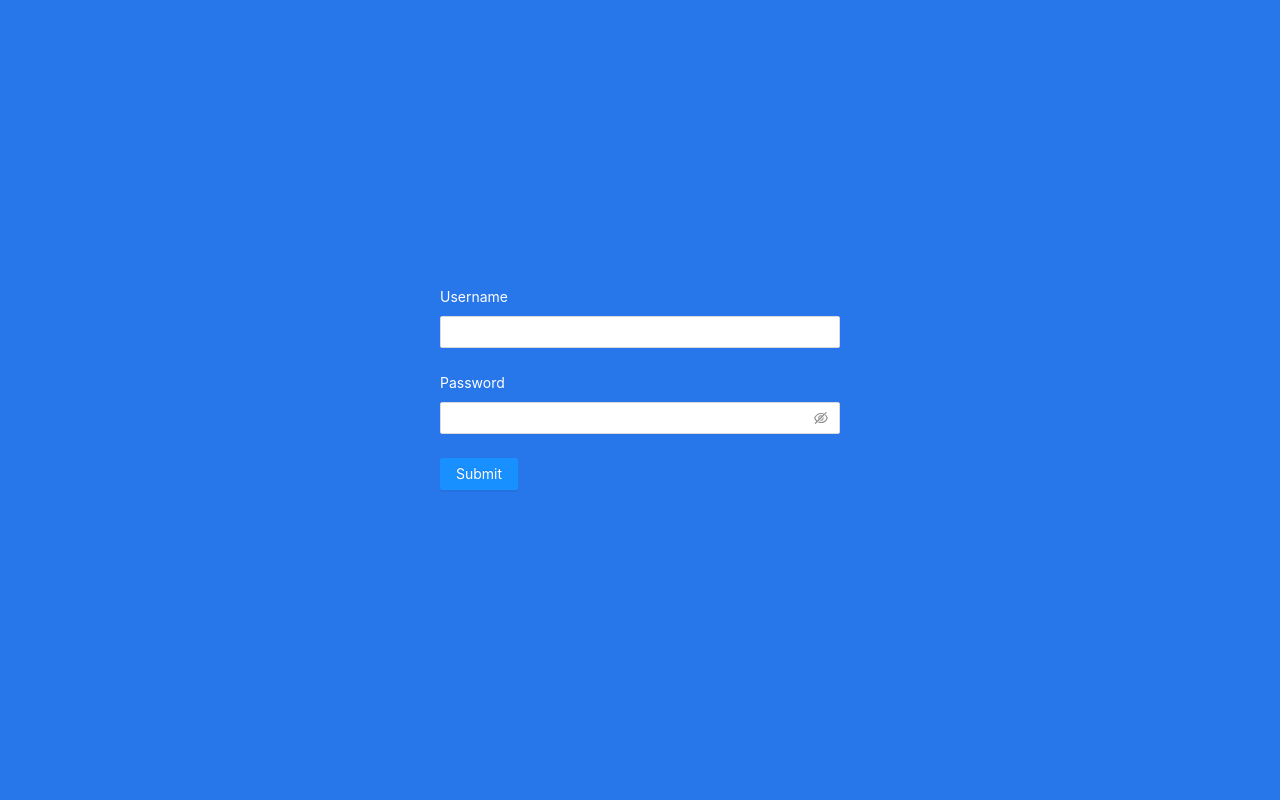
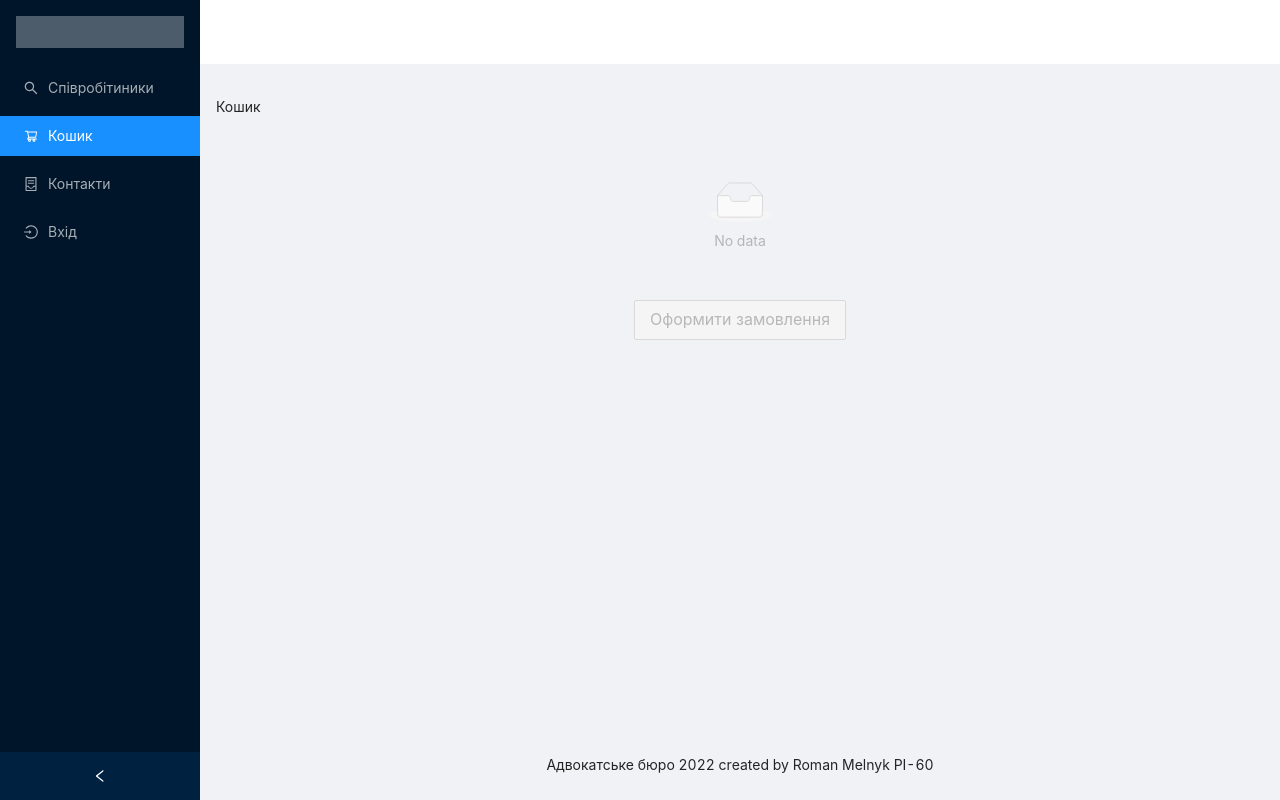
Before and after one commit to romka12254/dyploma, a React (Create React App) app: page /cart in a window 1280 px wide. Before the commit this address led to /auth. Built offline with nearby package versions, Linux system fonts and the light colour scheme.

Commit message:
add cart page

```diff
--- a/src/App.js
+++ b/src/App.js
@@ -8,18 +8,19 @@ import './App.css'
 
 
 const App = () => {
-    const {isAuth} = useSelector(store => store.auth)
-    const navigate = useNavigate()
+    // const {isAuth} = useSelector(store => store.auth)
+    // const navigate = useNavigate()
 
-    useEffect(() => {
-        if (!isAuth) {
-            navigate('/auth')
-        }
-    }, [isAuth])
+    // useEffect(() => {
+    //     if (!isAuth) {
+    //         navigate('/auth')
+    //     }
+    // }, [isAuth])
 
     return (
         <div className='app'>
-            {isAuth && <Main />}
+            {/*{isAuth && <Main />}*/}
+            <Main />
             <Routes>
                 <Route path='/auth' element={<Auth />} />
             </Routes>
--- /dev/null
+++ b/src/components/cart/cart.js
@@ -0,0 +1,75 @@
+import React from "react";
+import {useDispatch, useSelector} from "react-redux";
+import {employeesList} from "../../consts/employees";
+import {removeFromCart} from "../../redux/reducers/cart";
+import {Breadcrumb, Button, Card, List} from "antd";
+import {DeleteOutlined, ArrowRightOutlined} from '@ant-design/icons'
+import {useNavigate} from "react-router-dom";
+
+const Cart = () => {
+    const navigate = useNavigate()
+    const dispatch = useDispatch()
+    const {items: cart} = useSelector(store => store.cart)
+
+    const employeesFromCart = employeesList.filter(e => cart.includes(e.id))
+
+    return <>
+        <Breadcrumb
+            style={{
+                margin: '16px 0',
+            }}
+        >
+            <Breadcrumb.Item>Кошик</Breadcrumb.Item>
+        </Breadcrumb>
+        <div>
+            <List
+                grid={{
+                    gutter: 16,
+                    // xs: 24,
+                    // md: 12,
+                    // xl: 8,
+                    // xxl: 6,
+                }}
+                dataSource={employeesFromCart}
+                renderItem={item => (
+                    <List.Item>
+                        <Card title={
+                            <div style={{ display: 'flex', alignItems: 'center', justifyContent: 'space-between' }}>
+                                <div className="name">{item.name}</div>
+                                <div>
+                                    <Button
+                                        style={{ marginRight: '10px' }}
+                                        type="primary"
+                                        shape="circle"
+                                        icon={<ArrowRightOutlined />}
+                                        onClick={() => {
+                                            navigate(`/employees/${item.id}`)
+                                        }}
+                                    />
+                                    <Button
+                                        type="danger"
+                                        shape="circle"
+                                        icon={<DeleteOutlined />}
+                                        onClick={() => {
+                                            dispatch(removeFromCart(item.id))
+                                        }}
+                                    />
+                                </div>
+                            </div>
+                        }>
+                            {item.description}
+                        </Card>
+                    </List.Item>
+                )}
+            />
+            <Button
+                style={{ display: 'flex', margin: '0 auto' }}
+                size='large'
+                type="primary"
+                disabled={!employeesFromCart.length}
+            >Оформити замовлення</Button>
+        </div>
+    </>
+}
+
+export default Cart
--- a/src/components/employee/employee.js
+++ b/src/components/employee/employee.js
@@ -1,27 +1,50 @@
 import React from "react";
-import {Card} from "antd";
-import {useParams} from "react-router-dom";
+import {Breadcrumb, Button, Card} from "antd";
+import {useNavigate, useParams} from "react-router-dom";
 import {employeesList} from "../../consts/employees";
+import {ArrowLeftOutlined} from "@ant-design/icons";
 
 const {Meta} = Card;
 
 const Employee = () => {
+    const navigate = useNavigate()
     const {employeeId} = useParams()
     const {name, description, img} = employeesList.find(e => e.id === employeeId)
-    return <Card
+    return <>
+        <Breadcrumb
+            style={{
+                margin: '16px 0',
+            }}
+        >
+            <Breadcrumb.Item>Співробітники</Breadcrumb.Item>
+            <Breadcrumb.Item>{name}</Breadcrumb.Item>
+        </Breadcrumb>
+        <Card
             hoverable
-        cover={<img
+            // cover={}
+        >
+            <div style={{ display: 'flex' }}>
+                <Button
+                    style={{ margin: '0 10px 0 -10px' }}
+                    type="primary"
+                    shape="circle"
+                    icon={<ArrowLeftOutlined />}
+                    onClick={() => {
+                        navigate(-1)
+                    }}
+                />
+                <Meta title={name} description={description} />
+                <img
                     style={{
-                margin: '24px 24px 0',
+                        marginLeft: '50px',
                         width: '300px'
                     }}
                     alt="example"
                     src={img}
                 />
-        }
-    >
-        <Meta title={name} description={description} />
+            </div>
         </Card>
+    </>
 }
 
 export default Employee
--- a/src/components/employees/index.js
+++ b/src/components/employees/index.js
@@ -1,5 +1,5 @@
 import React from "react";
-import {Button, Card, Col, Row} from "antd";
+import {Breadcrumb, Button, Card, Col, notification, Row} from "antd";
 import {employeesList} from "../../consts/employees";
 import {useNavigate} from "react-router-dom";
 import {useDispatch, useSelector} from "react-redux";
@@ -13,7 +13,15 @@ const Employees = () => {
     const dispatch = useDispatch()
     const {items: cart} = useSelector(store => store.cart)
 
-    return <Row gutter={[16, 24]}>
+    return <>
+        <Breadcrumb
+            style={{
+                margin: '16px 0',
+            }}
+        >
+            <Breadcrumb.Item>Співробітники</Breadcrumb.Item>
+        </Breadcrumb>
+        <Row gutter={[16, 24]}>
             {employeesList.map(({id, name, description, img}, i) => {
                 const isInCart = cart.includes(id)
                 return (
@@ -27,6 +35,9 @@ const Employees = () => {
                                 <Button
                                     type='danger'
                                     onClick={() => {
+                                        isInCart
+                                            ? notification.error({ message: 'Ви успішно видалили елемент з кошика' })
+                                            : notification.success({ message: 'Ви успішно додали елемент до кошика' })
                                         dispatch(
                                             isInCart ? removeFromCart(id) : addToCart(id)
                                         )
@@ -46,6 +57,7 @@ const Employees = () => {
                 )
             })}
         </Row>
+    </>
 }
 
 export default Employees
--- a/src/components/menu/menu.js
+++ b/src/components/menu/menu.js
@@ -1,12 +1,14 @@
 import React, {useEffect, useState} from "react";
 import {logout} from "../../redux/reducers/auth";
-import {useDispatch} from "react-redux";
+import {useDispatch, useSelector} from "react-redux";
 import {Layout, Menu as AntMenu} from "antd";
 
 import {
     SearchOutlined,
     ContainerOutlined,
     LogoutOutlined,
+    ShoppingCartOutlined,
+    LoginOutlined
 } from '@ant-design/icons';
 import {useLocation, useNavigate} from "react-router-dom";
 
@@ -17,11 +19,13 @@ const Menu = () => {
     const dispatch = useDispatch()
     const {pathname} = useLocation()
     const navigate = useNavigate()
+    const {isAuth} = useSelector(store => store.auth)
+
     const [collapsed, setCollapsed] = useState(false);
     const [activePage, setActivePage] = useState(null)
 
     const getActivePage = () => {
-        const pages = ['employees', 'contacts']
+        const pages = ['employees', 'cart', 'contacts']
         let key
         pages.forEach((i, index) => {
             if (pathname.includes(i)) {
@@ -46,6 +50,14 @@ const Menu = () => {
         },
         {
             key: '1',
+            label: 'Кошик',
+            icon: <ShoppingCartOutlined />,
+            onClick: () => {
+                navigate('/cart')
+            }
+        },
+        {
+            key: '2',
             label: 'Контакти',
             icon: <ContainerOutlined />,
             onClick: () => {
@@ -53,11 +65,11 @@ const Menu = () => {
             }
         },
         {
-            key: '2',
-            label: 'Вихід',
-            icon: <LogoutOutlined />,
+            key: '3',
+            label: isAuth ? 'Вихід' : 'Вхід',
+            icon: isAuth ? <LogoutOutlined /> : <LoginOutlined />,
             onClick: () => {
-                dispatch(logout())
+                isAuth ? dispatch(logout()) : navigate('/auth')
             }
         },
     ]
--- a/src/pages/auth/index.css
+++ b/src/pages/auth/index.css
@@ -9,6 +9,11 @@
     background: #2776ea;
 
     color: white;
+
+    position: fixed;
+    top: 0;
+    left: 0;
+    z-index: 9;
 }
 
 .auth-page .ant-form {
--- a/src/pages/main/main.js
+++ b/src/pages/main/main.js
@@ -4,8 +4,10 @@ import Menu from "../../components/menu/menu";
 import {Route, Routes, useLocation, useNavigate} from "react-router-dom";
 import Employees from "../../components/employees";
 import Employee from "../../components/employee/employee";
+import Cart from '../../components/cart/cart'
 
 const {Header, Content, Footer} = Layout;
+
 
 const Main = () => {
     const {pathname} = useLocation()
@@ -35,17 +37,10 @@ const Main = () => {
                     margin: '16px',
                 }}
             >
-                {/*<Breadcrumb*/}
-                {/*    style={{*/}
-                {/*        margin: '16px 0',*/}
-                {/*    }}*/}
-                {/*>*/}
-                {/*    <Breadcrumb.Item>User</Breadcrumb.Item>*/}
-                {/*    <Breadcrumb.Item>Bill</Breadcrumb.Item>*/}
-                {/*</Breadcrumb>*/}
                 <Routes>
                     <Route path='/employees' element={<Employees/>}/>
                     <Route path='/employees/:employeeId' element={<Employee/>}/>
+                    <Route path='/cart' element={<Cart />}/>
                     <Route path='/contacts' element={<div>contacts page here</div>}/>
                 </Routes>
             </Content>
```
Lines whose indentation alone changed are shown as unchanged.
